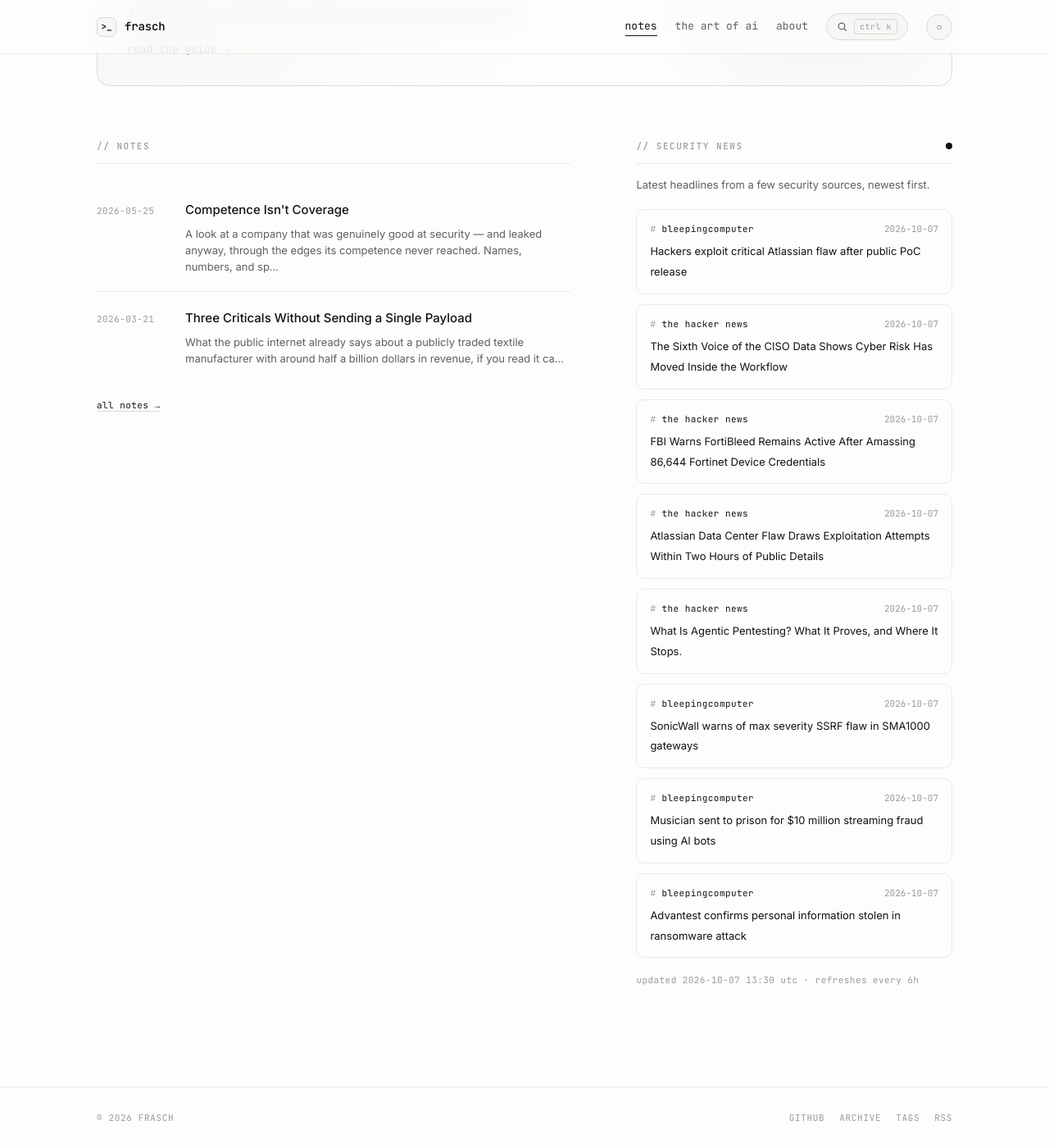
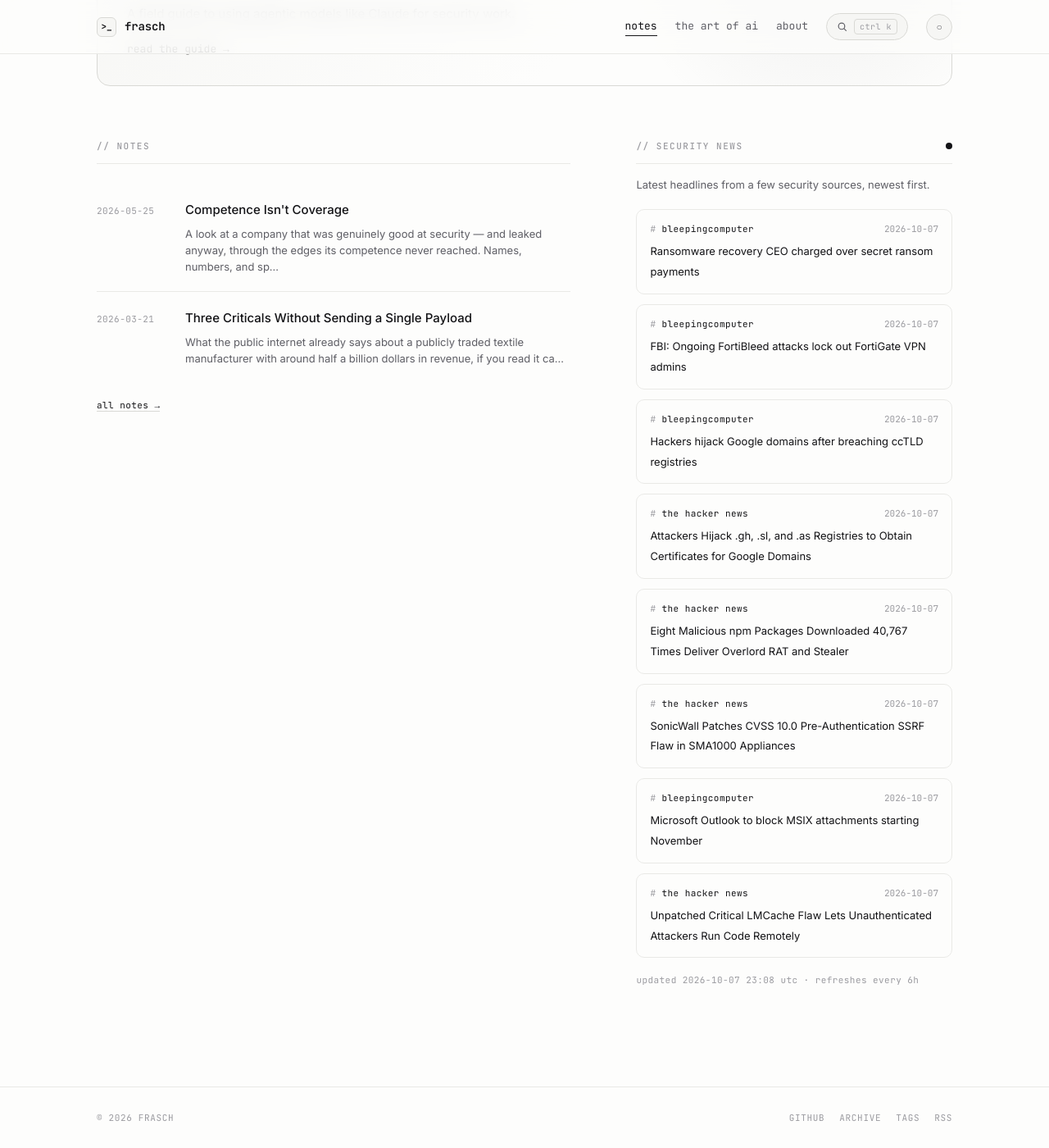
Before and after one commit to whoisfrasch/frasch, a Jekyll site: the page built from index.html, in a window 1280 px wide and 1400 px high, scrolled down 615 px. Shown: the whole window at 82% size. Built offline with Jekyll 4.4.1, drawn with Linux system fonts in a browser that asks for light colours.

Commit message:
Refresh security news feed

```diff
--- a/_data/news.json
+++ b/_data/news.json
@@ -1,53 +1,53 @@
 {
-  "updated": "2026-10-07T13:30:51Z",
+  "updated": "2026-10-07T23:08:45Z",
   "items": [
     {
       "source": "bleepingcomputer",
-      "title": "Hackers exploit critical Atlassian flaw after public PoC release",
-      "link": "https://www.bleepingcomputer.com/news/security/hackers-exploit-critical-atlassian-flaw-after-public-poc-release/",
-      "date": "2026-10-07T12:49:01Z"
+      "title": "Ransomware recovery CEO charged over secret ransom payments",
+      "link": "https://www.bleepingcomputer.com/news/security/ransomware-recovery-ceo-charged-over-secret-ransom-payments/",
+      "date": "2026-10-07T23:04:37Z"
+    },
+    {
+      "source": "bleepingcomputer",
+      "title": "FBI: Ongoing FortiBleed attacks lock out FortiGate VPN admins",
+      "link": "https://www.bleepingcomputer.com/news/security/fbi-ongoing-fortibleed-attacks-lock-out-fortigate-vpn-admins/",
+      "date": "2026-10-07T21:28:54Z"
+    },
+    {
+      "source": "bleepingcomputer",
+      "title": "Hackers hijack Google domains after breaching ccTLD registries",
+      "link": "https://www.bleepingcomputer.com/news/security/hackers-hijack-google-domains-after-breaching-cctld-registries/",
+      "date": "2026-10-07T20:50:13Z"
     },
     {
       "source": "the hacker news",
-      "title": "The Sixth Voice of the CISO Data Shows Cyber Risk Has Moved Inside the Workflow",
-      "link": "https://thehackernews.com/2026/10/the-sixth-voice-of-ciso-data-shows.html",
-      "date": "2026-10-07T11:57:05Z"
+      "title": "Attackers Hijack .gh, .sl, and .as Registries to Obtain Certificates for Google Domains",
+      "link": "https://thehackernews.com/2026/10/attackers-hijack-gh-sl-and-as.html",
+      "date": "2026-10-07T18:48:17Z"
     },
     {
       "source": "the hacker news",
-      "title": "FBI Warns FortiBleed Remains Active After Amassing 86,644 Fortinet Device Credentials",
-      "link": "https://thehackernews.com/2026/10/fbi-warns-fortibleed-remains-active.html",
-      "date": "2026-10-07T11:56:56Z"
+      "title": "Eight Malicious npm Packages Downloaded 40,767 Times Deliver Overlord RAT and Stealer",
+      "link": "https://thehackernews.com/2026/10/eight-malicious-npm-packages-downloaded.html",
+      "date": "2026-10-07T17:43:20Z"
     },
     {
       "source": "the hacker news",
-      "title": "Atlassian Data Center Flaw Draws Exploitation Attempts Within Two Hours of Public Details",
-      "link": "https://thehackernews.com/2026/10/atlassian-data-center-flaw-draws.html",
-      "date": "2026-10-07T11:49:26Z"
+      "title": "SonicWall Patches CVSS 10.0 Pre-Authentication SSRF Flaw in SMA1000 Appliances",
+      "link": "https://thehackernews.com/2026/10/sonicwall-patches-cvss-100-pre.html",
+      "date": "2026-10-07T16:17:44Z"
+    },
+    {
+      "source": "bleepingcomputer",
+      "title": "Microsoft Outlook to block MSIX attachments starting November",
+      "link": "https://www.bleepingcomputer.com/news/microsoft/microsoft-outlook-to-block-msix-attachments-used-in-attacks/",
+      "date": "2026-10-07T15:44:22Z"
     },
     {
       "source": "the hacker news",
-      "title": "What Is Agentic Pentesting? What It Proves, and Where It Stops.",
-      "link": "https://thehackernews.com/2026/10/what-is-agentic-pentesting-what-it.html",
-      "date": "2026-10-07T11:42:24Z"
-    },
-    {
-      "source": "bleepingcomputer",
-      "title": "SonicWall warns of max severity SSRF flaw in SMA1000 gateways",
-      "link": "https://www.bleepingcomputer.com/news/security/sonicwall-warns-of-max-severity-ssrf-flaw-in-sma1000-gateways/",
-      "date": "2026-10-07T11:37:07Z"
-    },
-    {
-      "source": "bleepingcomputer",
-      "title": "Musician sent to prison for $10 million streaming fraud using AI bots",
-      "link": "https://www.bleepingcomputer.com/news/security/musician-gets-18-months-in-prison-for-10-million-streaming-fraud-using-ai-bots/",
-      "date": "2026-10-07T10:35:15Z"
-    },
-    {
-      "source": "bleepingcomputer",
-      "title": "Advantest confirms personal information stolen in ransomware attack",
-      "link": "https://www.bleepingcomputer.com/news/security/advantest-confirms-personal-information-stolen-in-ransomware-attack/",
-      "date": "2026-10-07T10:27:52Z"
+      "title": "Unpatched Critical LMCache Flaw Lets Unauthenticated Attackers Run Code Remotely",
+      "link": "https://thehackernews.com/2026/10/unpatched-critical-lmcache-flaw-lets.html",
+      "date": "2026-10-07T15:34:53Z"
     }
   ]
 }
```
